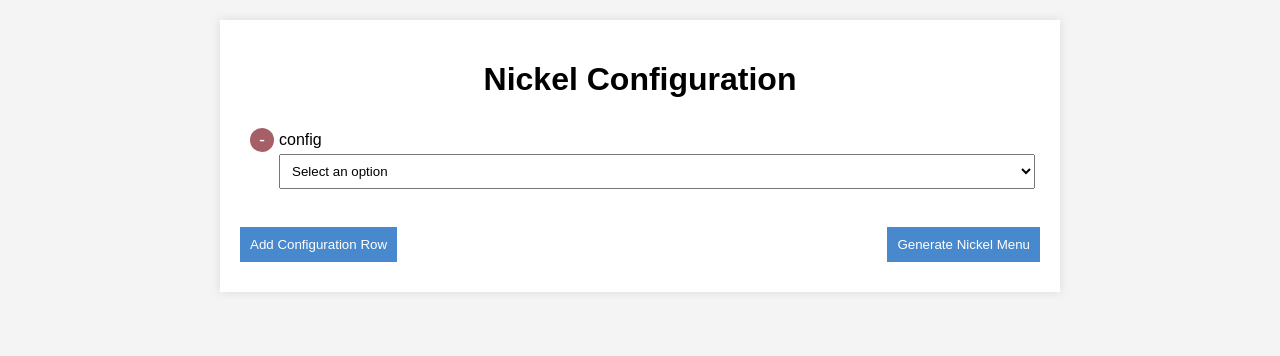
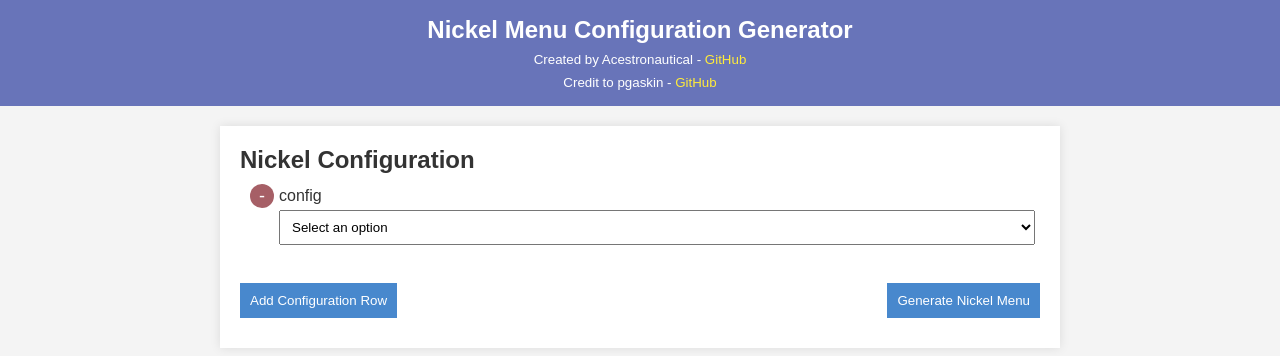
Before and after one commit to acestronautical/nickelmenu-js, a plain HTML site: page index.html in a window 1280 px wide. Drawn offline with Linux system fonts and the light colour scheme.

Commit message:
add attribution and improve colors

```diff
--- a/index.html
+++ b/index.html
@@ -10,6 +10,22 @@
 </head>
 
 <body>
+    <header>
+        <h1>Nickel Menu Configuration Generator</h1>
+        <div>
+            <small id="subHeading">
+                Created by Acestronautical -
+                <a href="https://github.com/acestronautical/nickelmenu-js" target="_blank">GitHub</a>
+            </small>
+        </div>
+        <div>
+            <small id="subHeading">
+                Credit to pgaskin -
+                <a href="https://github.com/pgaskin/NickelMenu" target="_blank">GitHub</a>
+            </small>
+        </div>
+
+    </header>
     <div class="container">
         <h1>Nickel Configuration</h1>
         <div id="form-container"></div>
--- a/styles/main.css
+++ b/styles/main.css
@@ -2,22 +2,38 @@ body {
     font-family: Arial, sans-serif;
     background-color: #f4f4f4;
     margin: 0;
-    padding: 20px;
+    padding: 0;
+    color: #333;
 }
 
+header {
+    background-color: #6874b9;
+    color: #fff;
+    padding: 1rem;
+    text-align: center;
+}
+
+header a {
+    color: #ffeb3b;
+    text-decoration: none;
+}
+
+header small {
+    display: block;
+    margin-top: 0.5rem;
+}
+
+h1 {
+    margin: 0;
+    font-size: 1.5rem;
+}
 .container {
     max-width: 800px;
-    margin: 0 auto;
+    margin: 20px auto;
     padding: 20px;
     background-color: #fff;
     box-shadow: 0 0 10px rgba(0, 0, 0, 0.1);
 }
-
-h1 {
-    text-align: center;
-    margin-bottom: 20px;
-}
-
 .row {
     display: flex;
     justify-content: space-between;
```
Also changed, not shown: 2 other files.
